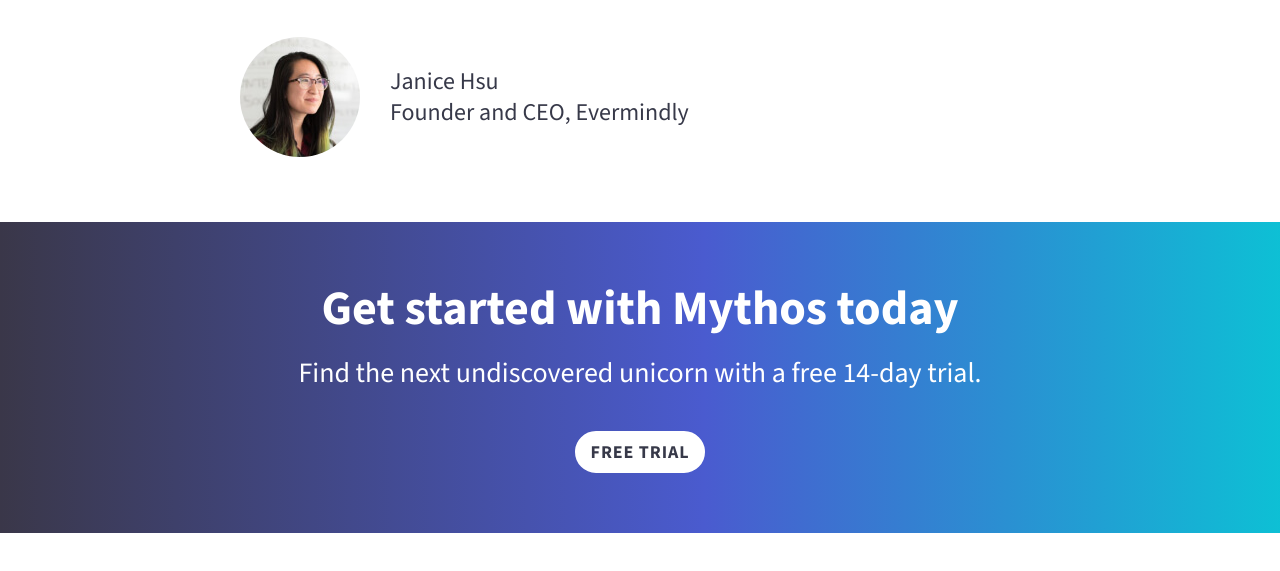
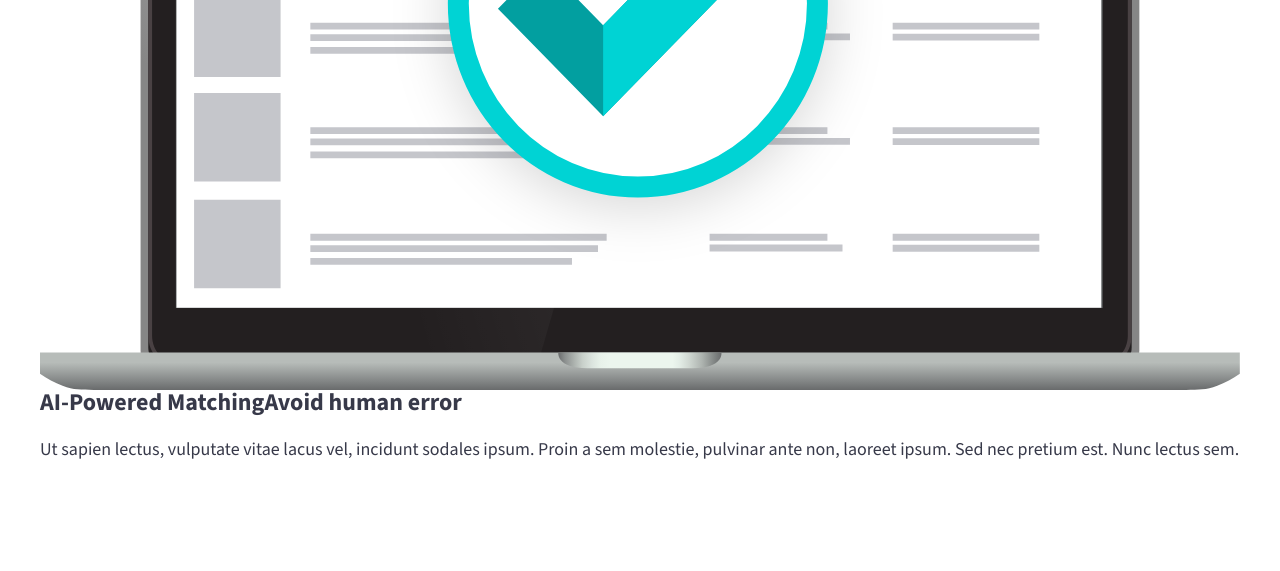
Before and after one commit to Vince-M/responsive-design-beginners, a website: page index.html in a window 1280 px wide. Shown: the part 2092-2663 px from the top of the page. Drawn offline with nearby package versions, Linux system fonts and the light colour scheme.

Commit message:
add html structure for alternating feature. place images in img folder for alt-features section, add _alt-features.scss to components

```diff
--- /dev/null
+++ b/app/scss/components/_alt-feature.scss
@@ -0,0 +1,16 @@
+@use '../util' as u;
+
+.alt-feature {
+
+  &__row {
+
+  }
+
+  &__image {
+
+  }
+
+  &__text {
+
+  }
+}
--- a/app/scss/components/_index.scss
+++ b/app/scss/components/_index.scss
@@ -2,6 +2,7 @@
 @forward 'hero';
 @forward 'features';
 @forward 'fw-feature';
+@forward 'alt-feature';
 @forward 'testimonial';
 @forward 'fw-cta';
 @forward 'footer';
--- a/index.html
+++ b/index.html
@@ -49,6 +49,7 @@
 		</header>
 		<main id="main">
 			<article>
+				<!-- hero start -->
 				<section class="hero fb-wrapper">
 					<img src="/img/hero-wave.svg" alt="" class="hero__wave fb-wrapper__full" width="1440" height="80" />
 					<div class="hero__content fb-wrapper__content">
@@ -63,7 +64,9 @@
 						</div>
 					</div>
 				</section>
-				<!-- hero -->
+				<!-- hero end -->
+
+				<!-- features start -->
 				<section class="features">
 					<h2 class="visually-hidden">Features</h2>
 					<div class="wrapper features__wrapper">
@@ -108,7 +111,9 @@
 						<!-- features__item -->
 					</div>
 				</section>
-				<!-- features -->
+				<!-- features end -->
+
+				<!-- fw-features start -->
 				<section class="fw-feature fullwidth">
 					<div class="wrapper fw-feature__wrapper">
 						<h2 class="fw-feature__title">
@@ -128,7 +133,23 @@
 						/>
 					</div>
 				</section>
-				<!-- fw-feature -->
+				<!-- fw-feature end -->
+
+				<!-- alt-features start -->
+				<section class="alt-feature">
+					<div class="wrapper">
+						<div class="alt-feature__row">
+							<img src="/img/laptop-check.svg" alt="laptop with green checkmark" class="alt-feature__image" width="401" height="242">
+							<div class="alt-feature__text">
+								<h3><span>AI-Powered Matching</span>Avoid human error</h3>
+								<p>Ut sapien lectus, vulputate vitae lacus vel, incidunt sodales ipsum. Proin a sem molestie, pulvinar ante non, laoreet ipsum. Sed nec pretium est. Nunc lectus sem.</p>
+							</div>
+						</div>
+					</div>
+				</section>
+				<!-- alt-features start -->
+
+				<!-- testimonial start -->
 				<section class="testimonial">
 					<h2 class="visually-hidden">Testimonial</h2>
 					<div class="wrapper testimonial__wrapper">
@@ -164,7 +185,9 @@
 						</figure>
 					</div>
 				</section>
-				<!-- testimonial -->
+				<!-- testimonial end -->
+
+				<!-- fw-cta start -->
 				<section class="fw-cta fullwidth">
 					<div class="wrapper fw-cta__wrapper">
 						<h2 class="fw-cta__title">Get started with Mythos today</h2>
@@ -176,9 +199,11 @@
 						>
 					</div>
 				</section>
-				<!-- fw-cta -->
+				<!-- fw-cta end -->
 			</article>
 		</main>
+
+		<!-- footer start -->
 		<footer class="footer">
 			<h2 class="visually-hidden">Footer</h2>
 			<div class="wrapper footer__wrapper">
@@ -320,5 +345,6 @@
 				<!-- footer__column -->
 			</div>
 		</footer>
+		<!-- footer end -->
 	</body>
 </html>
```
Also changed, not shown: img/laptop-check.svg (added), img/tablet-payments.svg (added), img/tablet-phone.svg (added).
